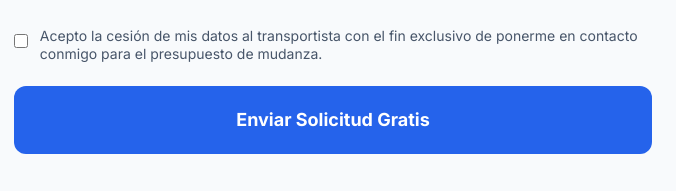
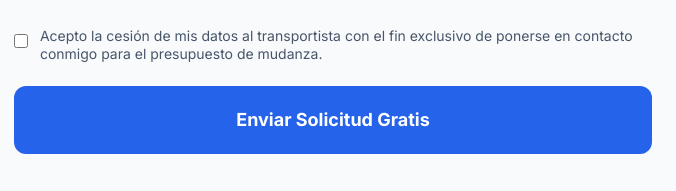
Before and after one commit to lidkhasocialmedia-lgtm/Mudanzasmostoles, a plain HTML site: page index.html in a window 1280 px wide. Shown: the part 3556-3747 px from the top of the page, 307-983 px from the left. Drawn offline with nearby package versions, Linux system fonts and the light colour scheme.

Commit message:
Update index.html

```diff
--- a/index.html
+++ b/index.html
@@ -220,7 +220,7 @@
 
                 <div class="flex items-start gap-3">
                     <input type="checkbox" required id="data_consent" class="mt-1 w-5 h-5 accent-blue-600">
-                    <label for="data_consent" class="text-sm text-slate-600 leading-tight">Acepto la cesión de mis datos al transportista con el fin exclusivo de ponerme en contacto conmigo para el presupuesto de mudanza.</label>
+                    <label for="data_consent" class="text-sm text-slate-600 leading-tight">Acepto la cesión de mis datos al transportista con el fin exclusivo de ponerse en contacto conmigo para el presupuesto de mudanza.</label>
                 </div>
 
                 <button type="submit" class="w-full bg-blue-600 text-white p-5 rounded-xl font-bold text-lg hover:bg-blue-700 transition">Enviar Solicitud Gratis</button>
```
